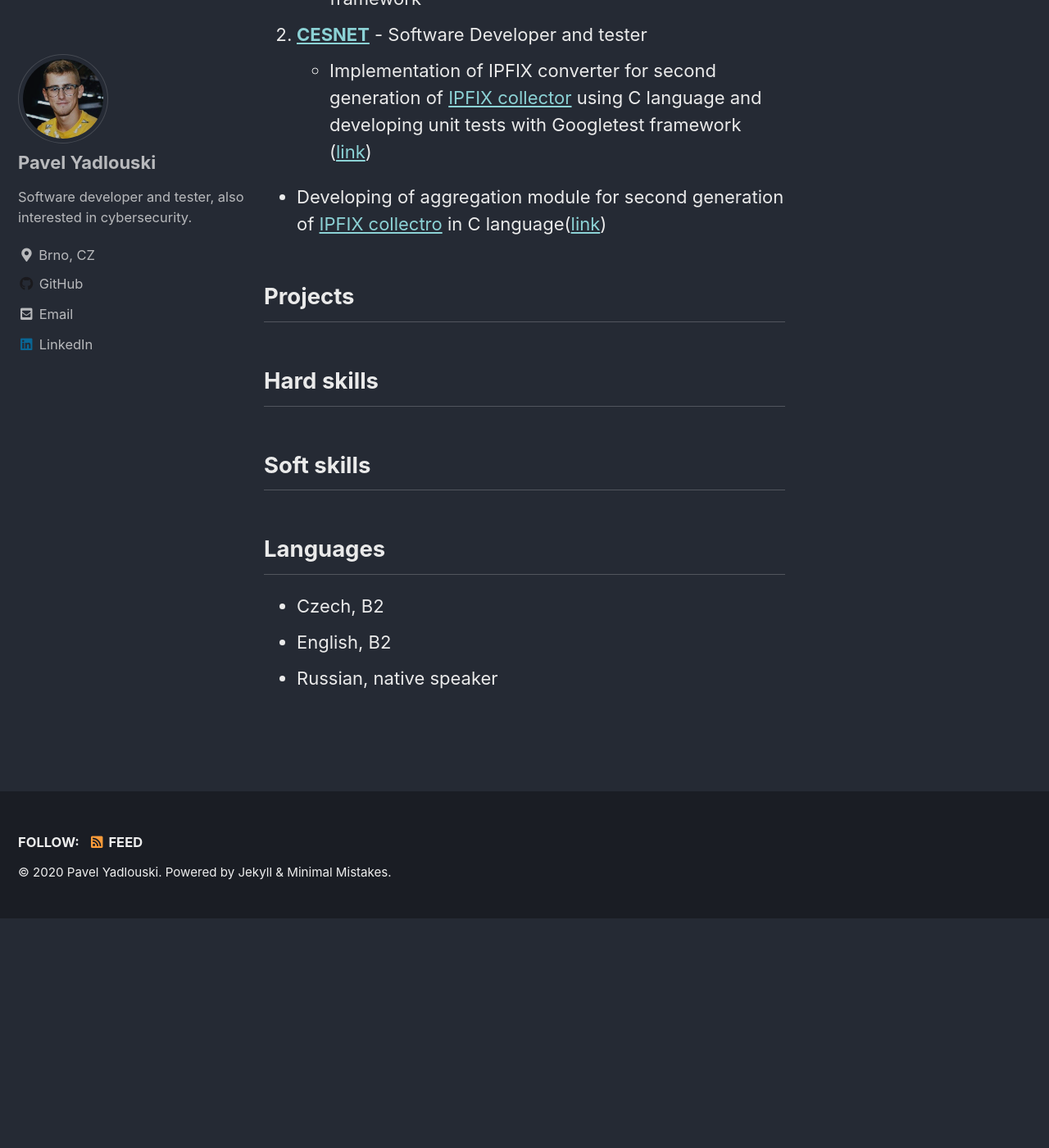
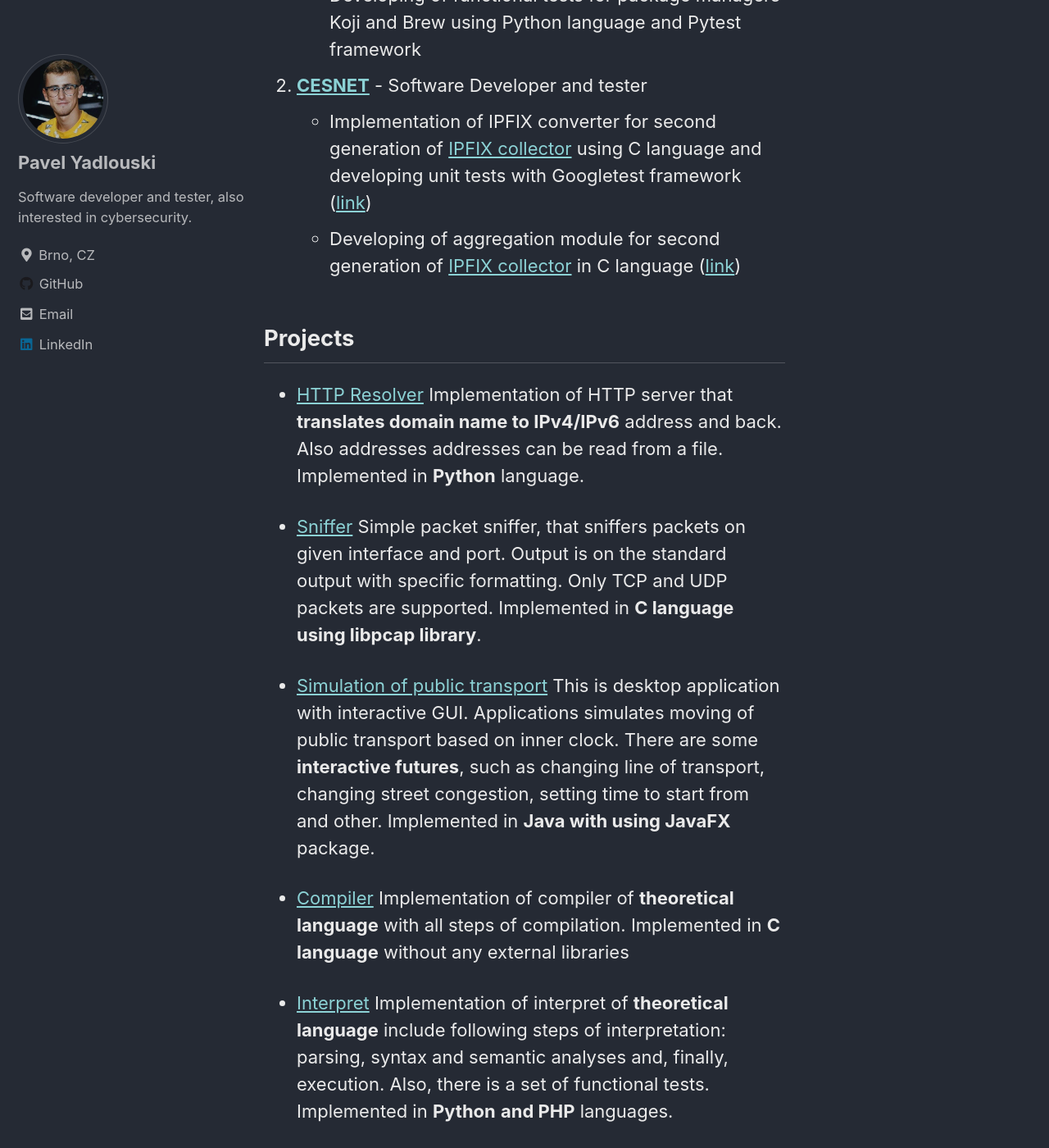
Before and after one commit to x00Pavel/x00Pavel.github.io, a Jekyll site: the page built from _pages/resume.md, in a window 1280 px wide and 1400 px high, scrolled down 677 px. Shown: the whole window at 82% size. Built offline with Jekyll 4.4.1, drawn with Linux system fonts in a browser that asks for light colours; cached includes are drawn as plain includes; before the commit the page ends 1797 px from its top, so only the background shows below that; some of the changed text lies outside the part shown.

Commit message:
Update resume

```diff
--- a/Gemfile
+++ b/Gemfile
@@ -1,2 +1,3 @@
+# gem "minimal-mistakes-jekyll"
 source "https://rubygems.org"
 gemspec
--- a/_pages/resume.md
+++ b/_pages/resume.md
@@ -6,29 +6,71 @@ permalink: /resume/
 ### Actualization: 12.08.2020
 ## Education
 
-**Brno University of Technologies, faculty of Informational Technologies**
+**Brno University of Technologies, Faculty of Informational Technologies**
+
 2018 - 2021, Bachelor degree
 
 
 ## Workexperience
 1. **[Red Hat](https://www.redhat.com/)** - QA Engineer (Intern)
-+ Developing of functional tests for package managers Koji and Brew using Python language and Pytest framework
++ Developing of functional tests for package managers Koji and Brew using Python
+language and Pytest framework
 
 2. **[CESNET](https://www.cesnet.cz/)** - Software Developer and tester
-+ Implementation of IPFIX converter for second generation of [IPFIX collector](https://github.com/CESNET/ipfixcol2) using C language and developing unit tests with Googletest framework ([link](\href{https://github.com/x00Pavel/libfds/tree/json/src/converters))
-
-+ Developing of aggregation module for second generation of [IPFIX collectro](https://github.com/CESNET/ipfixcol2) in C language([link](https://github.com/x00Pavel/libfds/tree/agregator/src/aggregator))
++ Implementation of IPFIX converter for second generation of
+[IPFIX collector](https://github.com/CESNET/ipfixcol2) using C language and
+developing unit tests with Googletest framework
+([link](\href{https://github.com/x00Pavel/libfds/tree/json/src/converters))
++ Developing of aggregation module for second generation of
+[IPFIX collector](https://github.com/CESNET/ipfixcol2) in C language
+([link](https://github.com/x00Pavel/libfds/tree/agregator/src/aggregator))
 
 ## Projects
 
++ [HTTP Resolver](https://github.com/x00Pavel/HTTP_resolver)
+Implementation of HTTP server that **translates domain name to IPv4/IPv6**
+address and back. Also addresses addresses can be read from a file. Implemented
+in **Python** language.
+
++ [Sniffer](https://github.com/x00Pavel/Sniffer)
+Simple packet sniffer, that sniffers packets on given interface and port.
+Output is on the standard output with specific formatting. Only TCP and UDP
+packets are supported. Implemented in **C language using libpcap library**.
+
++ [Simulation of public transport](https://github.com/x00Pavel/IJA-1)
+This is desktop application with interactive GUI. Applications simulates moving
+of public transport based on inner clock. There are some **interactive futures**,
+such as changing line of transport, changing street congestion, setting time to
+start from and other. Implemented in **Java with using JavaFX** package.
+
++ [Compiler](https://github.com/x00Pavel/IFJ-compiler)
+Implementation of compiler of **theoretical language** with all steps of
+compilation. Implemented in **C language** without any external libraries
+
++ [Interpret](https://github.com/x00Pavel/Interpret)
+Implementation of interpret of **theoretical language** include following steps
+of interpretation: parsing, syntax and semantic analyses and, finally,
+execution. Also, there is a set of functional tests. Implemented in **Python**
+**and PHP** languages.
 
 ## Hard skills
++ Python **4/5**
++ Linux **4/5**
++ Git **4/5**
++ C **3/5**
++ Java **2/5**
++ SQL **2/5**
++ Network **2/5**
++ Pytest,JUnit,GTest **2/5**
++ LaTeX **4/5**
 
 
 ## Soft skills
-
++ Agile team player
++ Fast learning
++ Communicative
 
 ## Languages
-+ Czech, B2
-+ English, B2
-+ Russian, native speaker
++ Czech, **B2**
++ English, **B2**
++ Russian, **native speaker**
```
Also changed, not shown: _pages/my_project.md (+0 -2 lines), 1 other file.
